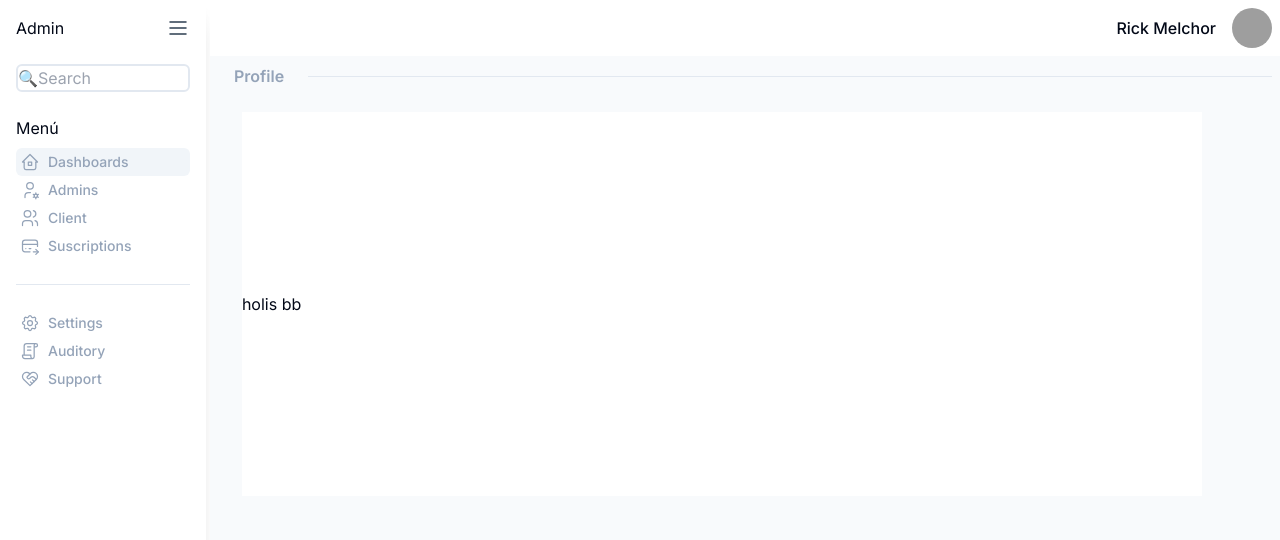
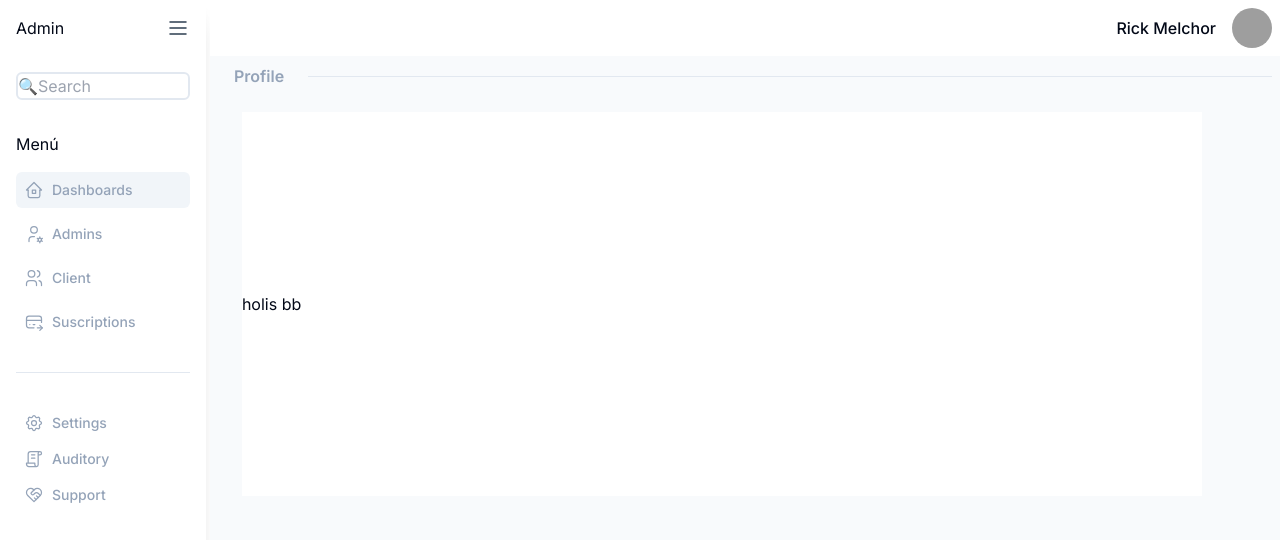
Before and after one commit to KAIROHERRERA97/admin-proyect, a Next.js app: page /admin in a window 1280 px wide. Shown: the top 540 px of the page. Built offline with nearby package versions, Linux system fonts and the light colour scheme; grey boxes are pictures that could not be loaded.

Commit message:
fix: sideBar

```diff
--- a/src/components/ui/sideBar.tsx
+++ b/src/components/ui/sideBar.tsx
@@ -3,7 +3,7 @@ import React from "react";
 export default function SideBar() {
   return (
     <>
-      <div className="bg-white h-screen w-60 p-4 flex flex-col gap-6	shadow-xl ">
+      <div className="bg-white h-screen w-60 p-4 flex flex-col gap-8	shadow-xl ">
         <div className="flex justify-between items-center">
           <div className="font-mediun text-md">Admin</div>
           <div>
@@ -31,9 +31,9 @@ export default function SideBar() {
           placeholder="🔍Search"
           className="w-full rounded-md border-2 border-input bg-background pr-2"
         />
-        <div className="flex flex-col">
+        <div className="flex flex-col gap-2">
           <span className="font-mediun text-md mb-2">Menú</span>
-          <div className="flex items-center gap-2 p-1 rounded-md bg-slate-100">
+          <div className="flex items-center gap-2 p-2 rounded-md bg-slate-100">
             <svg
               xmlns="http://www.w3.org/2000/svg"
               className="icon icon-tabler icon-tabler-home-2"
@@ -55,7 +55,7 @@ export default function SideBar() {
               Dashboards
             </span>
           </div>
-          <div className="flex items-center gap-2 p-1 rounded-md">
+          <div className="flex items-center gap-2 p-2 rounded-md">
             <svg
               xmlns="http://www.w3.org/2000/svg"
               className="icon icon-tabler icon-tabler-user-cog"
@@ -81,7 +81,7 @@ export default function SideBar() {
             </svg>
             <span className="text-sm text-slate-400 font-medium ">Admins</span>
           </div>
-          <div className="flex items-center gap-2 p-1 rounded-md">
+          <div className="flex items-center gap-2 p-2 rounded-md">
             <svg
               xmlns="http://www.w3.org/2000/svg"
               className="icon icon-tabler icon-tabler-users"
@@ -102,7 +102,7 @@ export default function SideBar() {
             </svg>
             <span className="text-sm text-slate-400 font-medium ">Client</span>
           </div>
-          <div className="flex items-center gap-2 p-1 rounded-md">
+          <div className="flex items-center gap-2 p-2 rounded-md">
             <svg
               xmlns="http://www.w3.org/2000/svg"
               className="icon icon-tabler icon-tabler-credit-card-pay"
@@ -130,7 +130,7 @@ export default function SideBar() {
         </div>
         <hr />
         <div className="flex flex-col">
-          <div className="flex items-center gap-2 p-1 rounded-md">
+          <div className="flex items-center gap-2 p-2 rounded-md">
             <svg
               xmlns="http://www.w3.org/2000/svg"
               className="icon icon-tabler icon-tabler-settings"
@@ -151,7 +151,7 @@ export default function SideBar() {
               Settings
             </span>
           </div>
-          <div className="flex items-center gap-2 p-1 rounded-md">
+          <div className="flex items-center gap-2 p-2 rounded-md">
             <svg
               xmlns="http://www.w3.org/2000/svg"
               className="icon icon-tabler icon-tabler-license"
@@ -173,7 +173,7 @@ export default function SideBar() {
               Auditory
             </span>
           </div>
-          <div className="flex items-center gap-2 p-1 rounded-md">
+          <div className="flex items-center gap-2 p-2 rounded-md">
             <svg
               xmlns="http://www.w3.org/2000/svg"
               className="icon icon-tabler icon-tabler-heart-handshake"
```
